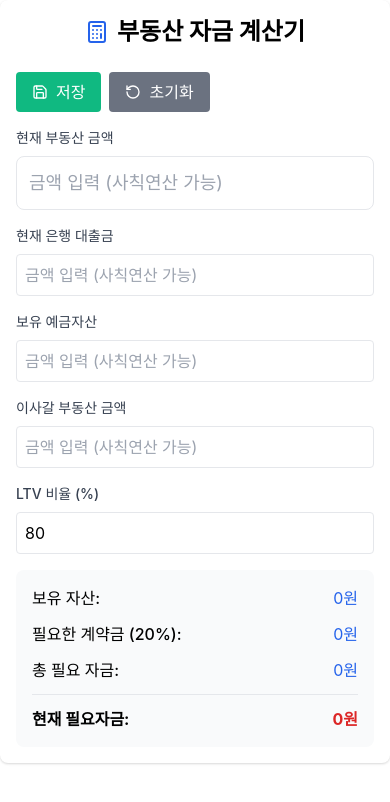
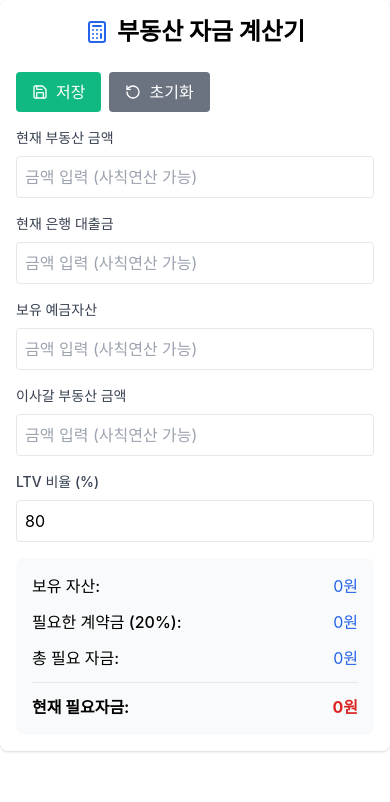
Before and after one commit to RyuSeHyeon/real-estate-calculator, a React (Create React App) app: page / in a window 390 px wide. Shown: the top 802 px of the page. Built offline with nearby package versions, Linux system fonts and the light colour scheme.

Commit message:
Fix mobile calculation_5

```diff
--- a/src/App.js
+++ b/src/App.js
@@ -181,11 +181,11 @@
           </label>
           <input
             type="text"
-            inputMode="decimal"
+            inputMode="text"  // 일반 키보드로 변경하여 사칙연산 기호 입력 가능
             value={displayValues.currentProperty}
             onChange={(e) => handleInputChange('currentProperty', e.target.value)}
             onKeyDown={(e) => handleKeyDown(e, 'currentProperty')}
-            className="w-full p-3 border rounded-lg focus:ring-2 focus:ring-blue-500 text-lg"
+            className="w-full p-2 border rounded focus:ring-2 focus:ring-blue-500"
             placeholder="금액 입력 (사칙연산 가능)"
           />
         </div>
@@ -196,6 +196,7 @@
           </label>
           <input
             type="text"
+            inputMode="text"  // 일반 키보드로 변경하여 사칙연산 기호 입력 가능
             value={displayValues.bankLoan}
             onChange={(e) => handleInputChange('bankLoan', e.target.value)}
             onKeyDown={(e) => handleKeyDown(e, 'bankLoan')}
@@ -210,6 +211,7 @@
           </label>
           <input
             type="text"
+            inputMode="text"  // 일반 키보드로 변경하여 사칙연산 기호 입력 가능
             value={displayValues.savings}
             onChange={(e) => handleInputChange('savings', e.target.value)}
             onKeyDown={(e) => handleKeyDown(e, 'savings')}
@@ -224,6 +226,7 @@
           </label>
           <input
             type="text"
+            inputMode="text"  // 일반 키보드로 변경하여 사칙연산 기호 입력 가능
             value={displayValues.newProperty}
             onChange={(e) => handleInputChange('newProperty', e.target.value)}
             onKeyDown={(e) => handleKeyDown(e, 'newProperty')}
```
